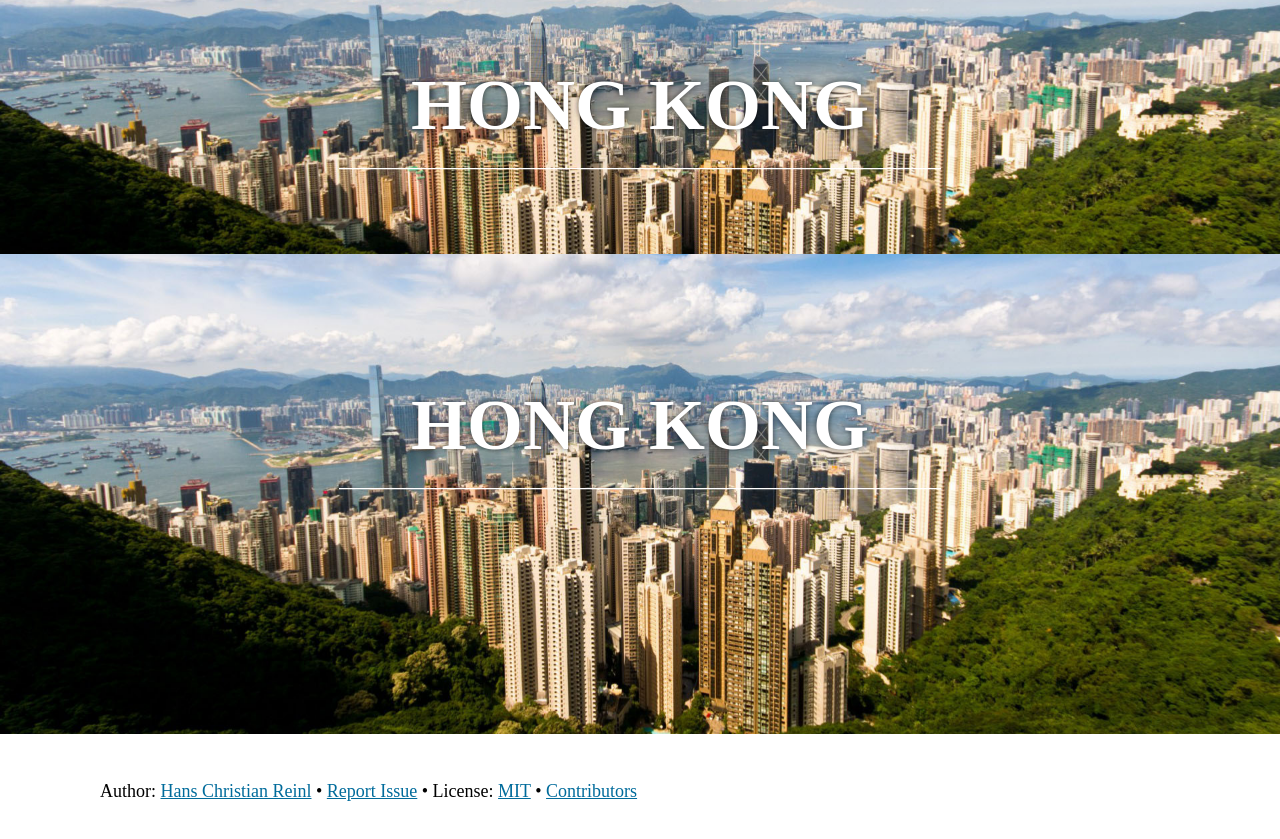
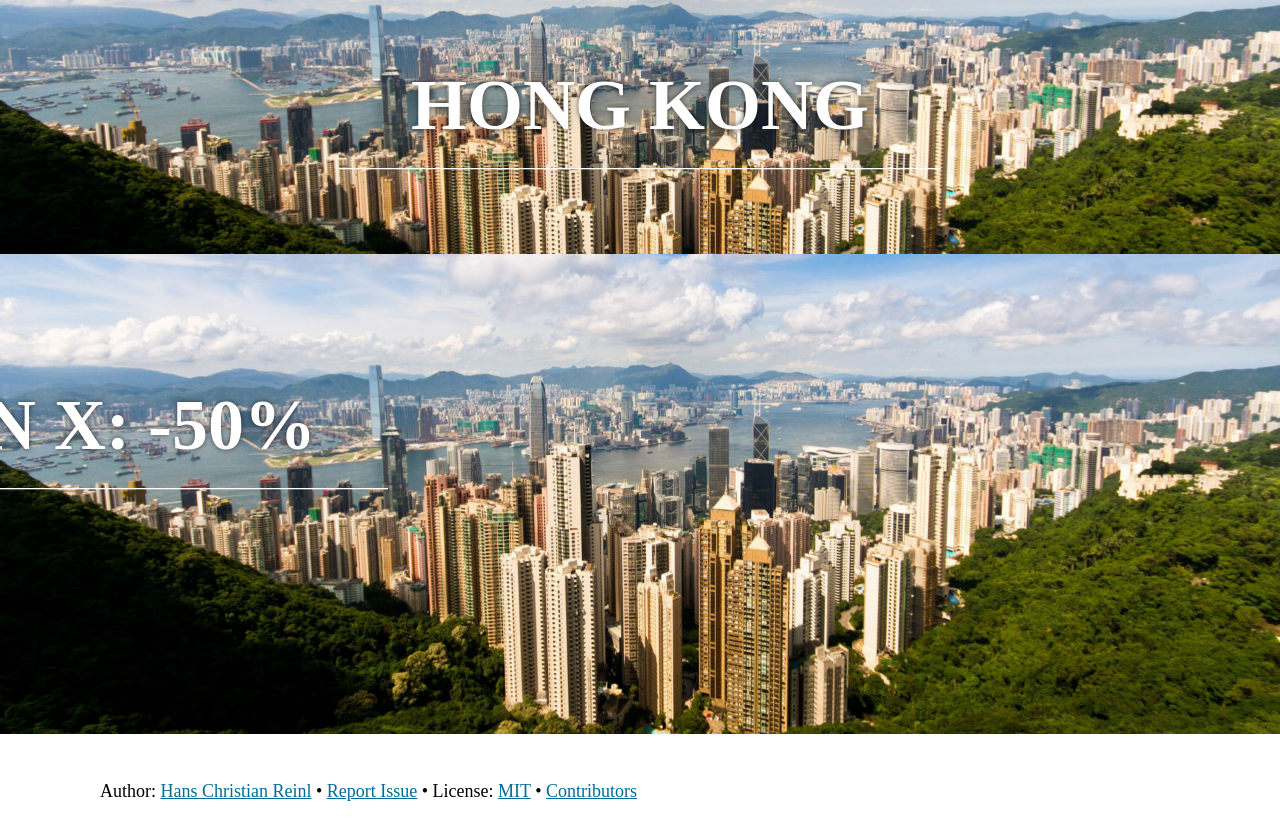
Before and after one commit to drublic/hongkong, a website built with webpack: page test/index.html in a window 1280 px wide. Shown: the part 3123-3962 px from the top of the page. Built offline with nearby package versions, Linux system fonts and the light colour scheme.

Commit message:
Add possiblity to move the animated element to the left via attribute

```diff
--- a/bin/hongkong.js
+++ b/bin/hongkong.js
@@ -153,11 +153,12 @@
 	/**
 	 * Get the string which should be applied to the element's transform
 	 * @param  {Object} transforms Transforms which should be added
-	 * @param  {Number} positionY  Add this offset
+	 * @param  {String} positionX  Add this offset horizontally
+	 * @param  {Number} positionY  Add this offset vertically
 	 * @return {String}            Transform string for element
 	 */
-	var _getFullTransform = function _getFullTransform(transforms, positionY) {
-	  var transform = 'translateY(' + positionY + 'px) translateZ(0) ';
+	var _getFullTransform = function _getFullTransform(transforms, positionX, positionY) {
+	  var transform = 'translate3d(' + positionX + ', ' + positionY + 'px, 0) ';
 
 	  if (!transforms) {
 	    return transform;
@@ -194,6 +195,7 @@
 	  }
 
 	  var transformY = Math.floor(offset / factor);
+	  var transformX = 0;
 	  var visible = _isElementInViewport($element, transformY);
 
 	  if (visible === false) {
@@ -204,8 +206,12 @@
 	    offset -= element.initialOffset;
 	  }
 
+	  if ($element.data('parallax-position-x')) {
+	    transformX = $element.data('parallax-position-x');
+	  }
+
 	  $element.css({
-	    transform: _getFullTransform(element.transforms, transformY)
+	    transform: _getFullTransform(element.transforms, transformX, transformY)
 	  });
 	};
 
--- a/hongkong.js
+++ b/hongkong.js
@@ -106,11 +106,12 @@ let _getValuesFromTransform = (matrix) => {
 /**
  * Get the string which should be applied to the element's transform
  * @param  {Object} transforms Transforms which should be added
- * @param  {Number} positionY  Add this offset
+ * @param  {String} positionX  Add this offset horizontally
+ * @param  {Number} positionY  Add this offset vertically
  * @return {String}            Transform string for element
  */
-let _getFullTransform = (transforms, positionY) => {
-  let transform = `translateY(${positionY}px) translateZ(0) `;
+let _getFullTransform = (transforms, positionX, positionY) => {
+  let transform = `translate3d(${positionX}, ${positionY}px, 0) `;
 
   if (!transforms) {
     return transform;
@@ -147,6 +148,7 @@ let _animateElement = (element, direction) => {
   }
 
   let transformY = Math.floor(offset / factor);
+  let transformX = 0;
   let visible = _isElementInViewport($element, transformY);
 
   if (visible === false) {
@@ -157,8 +159,12 @@ let _animateElement = (element, direction) => {
     offset -= element.initialOffset;
   }
 
+  if ($element.data('parallax-position-x')) {
+    transformX = $element.data('parallax-position-x');
+  }
+
   $element.css({
-    transform: _getFullTransform(element.transforms, transformY)
+    transform: _getFullTransform(element.transforms, transformX, transformY)
   });
 };
 
--- a/test/index.html
+++ b/test/index.html
@@ -108,8 +108,9 @@
         </div>
 
         <div class="hero unit">
-            <div class="unit__inner" data-parallax data-parallax-bottom data-parallax-factor="3">
-                <h1>Hong Kong</h1>
+            <div class="unit__inner" data-parallax data-parallax-bottom data-parallax-factor="3"
+            data-parallax-position-x="-50%">
+                <h1>Position X: -50%</h1>
             </div>
 
             <div class="background" data-parallax data-parallax-top>
```
Also changed, not shown: README.md, webpack-test.config.js (line endings or trailing spaces).
